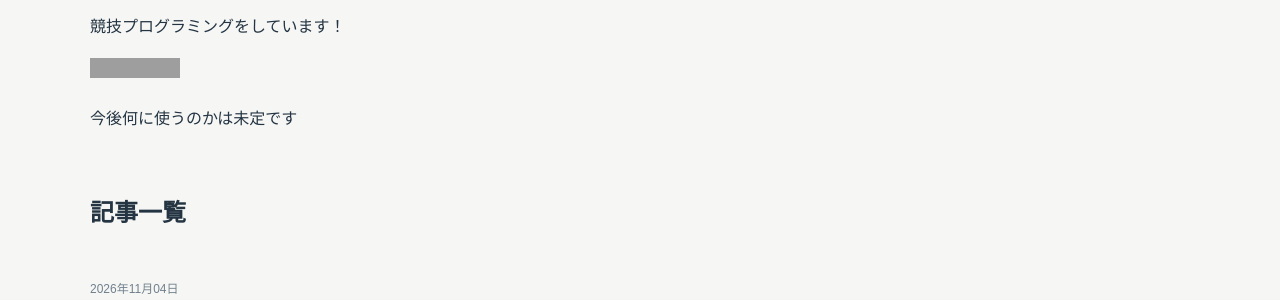
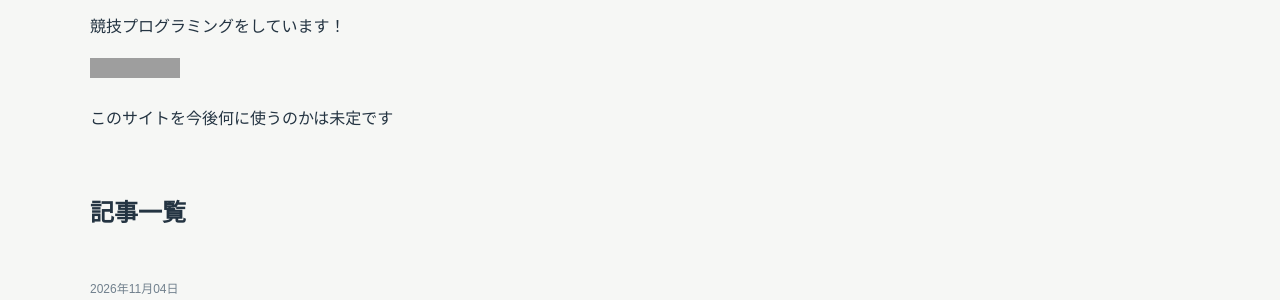
Before and after one commit to JPEG24/hp, a Jekyll site: the page built from index.md, in a window 1280 px wide. Shown: the part 156-456 px from the top of the page. Built offline with Jekyll 4.4.1, drawn with Linux system fonts in a browser that asks for light colours; grey boxes are pictures that could not be loaded.

Commit message:
なにか

```diff
--- a/index.md
+++ b/index.md
@@ -7,4 +7,4 @@ title: ホーム
 
 [![WebP](https://img.shields.io/endpoint?url=https%3A%2F%2Fatcoder-badges.now.sh%2Fapi%2Fatcoder%2Fjson%2FWebP)](https://atcoder.jp/users/WebP)
 
-今後何に使うのかは未定です
+このサイトを今後何に使うのかは未定です
```
